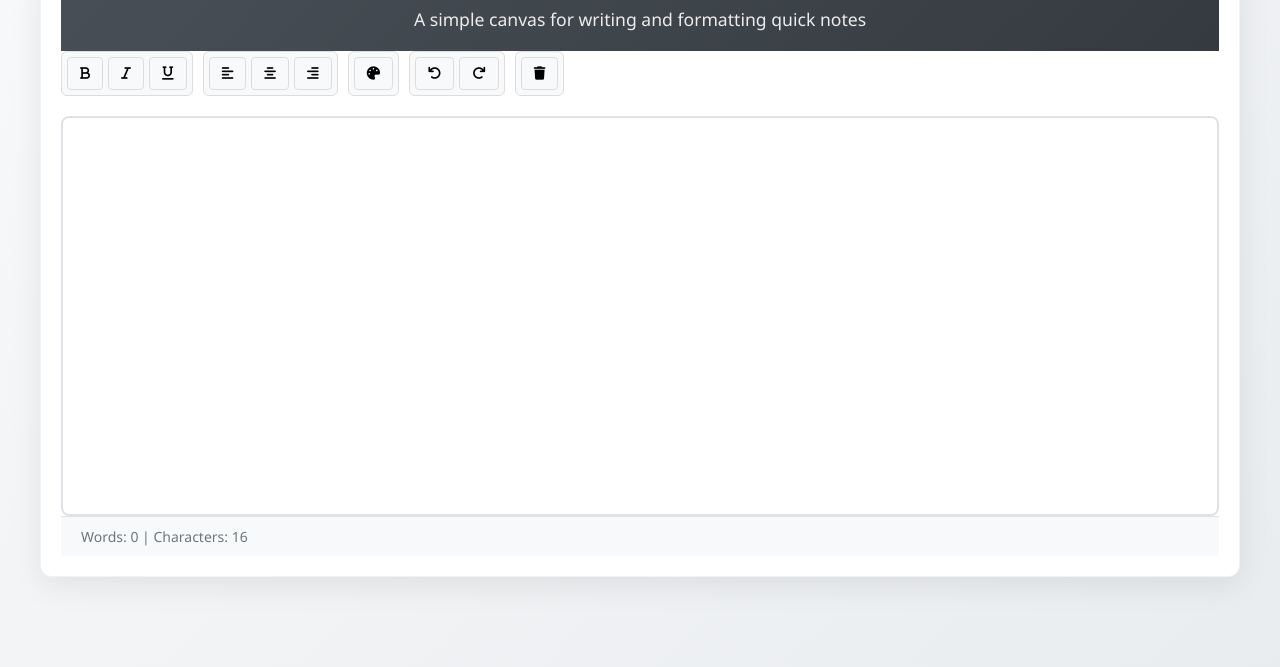
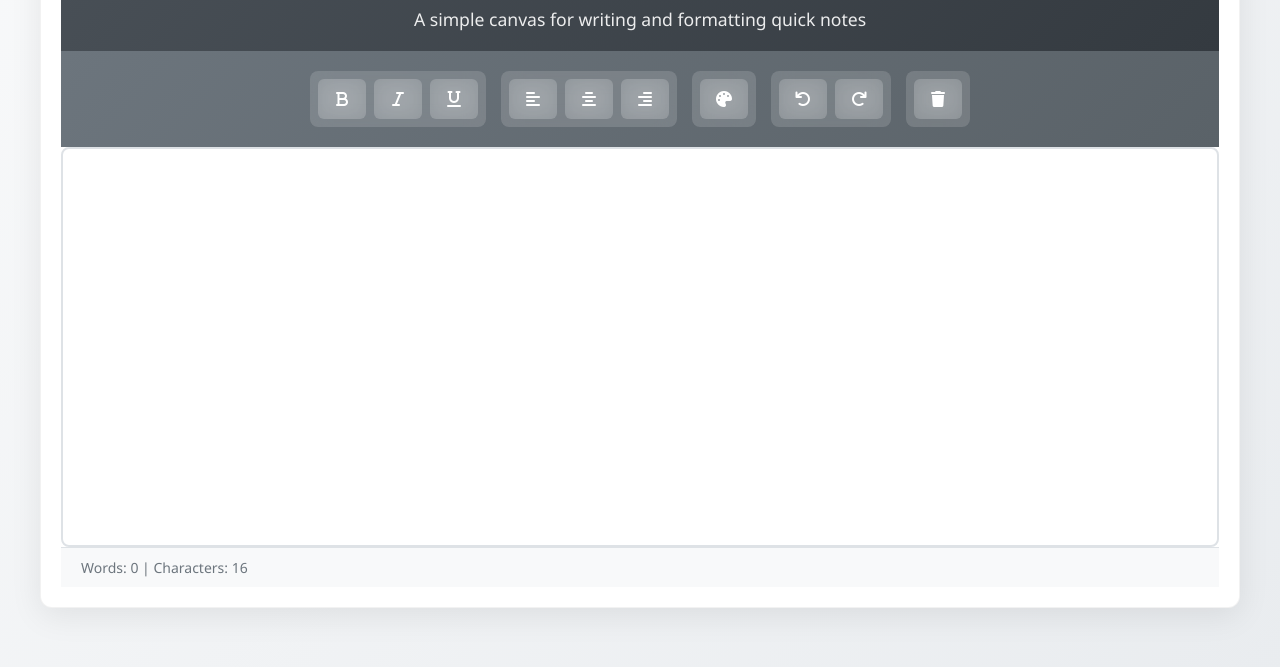
Before and after one commit to Dinujaya-Sandaruwan/WordCanvas, a plain HTML site: page index.html in a window 1280 px wide. Shown: the part 119-786 px from the top of the page. Drawn offline with Linux system fonts and the light colour scheme.

Commit message:
Style: Redesigned toolbar with some glass effects

```diff
--- a/style.css
+++ b/style.css
@@ -60,36 +60,48 @@ body {
 }
 
 .toolbar {
-  margin-bottom: 20px;
+  background: linear-gradient(135deg, #6c757d 0%, #5a6268 100%);
+  padding: 20px 30px;
   display: flex;
-  gap: 10px;
+  flex-wrap: wrap;
+  gap: 15px;
+  align-items: center;
+  justify-content: center;
 }
 
 .btn {
-  background: #f8f9fa;
-  border: 1px solid #ddd;
-  padding: 8px 12px;
-  border-radius: 4px;
+  background: rgba(255, 255, 255, 0.15);
+  border: none;
+  padding: 12px 16px;
+  border-radius: 6px;
+  color: white;
   cursor: pointer;
-  transition: all 0.2s;
+  font-size: 16px;
+  transition: all 0.3s ease;
+  backdrop-filter: blur(10px);
+  min-width: 48px;
+  display: flex;
+  align-items: center;
+  justify-content: center;
 }
 
 .btn:hover {
-  background: #e9ecef;
+  background: rgba(255, 255, 255, 0.25);
+  transform: translateY(-1px);
 }
 
 .btn.active {
-  background: #007bff;
-  color: white;
+  background: rgba(255, 255, 255, 0.467);
+  box-shadow: inset 0 1px 3px rgba(0, 0, 0, 0.2);
 }
 
 .btn-group {
   display: flex;
-  gap: 5px;
-  background: #f8f9fa;
-  padding: 5px;
-  border-radius: 6px;
-  border: 1px solid #ddd;
+  gap: 8px;
+  background: rgba(255, 255, 255, 0.15);
+  padding: 8px;
+  border-radius: 8px;
+  backdrop-filter: blur(10px);
 }
 
 .status-bar {
```
